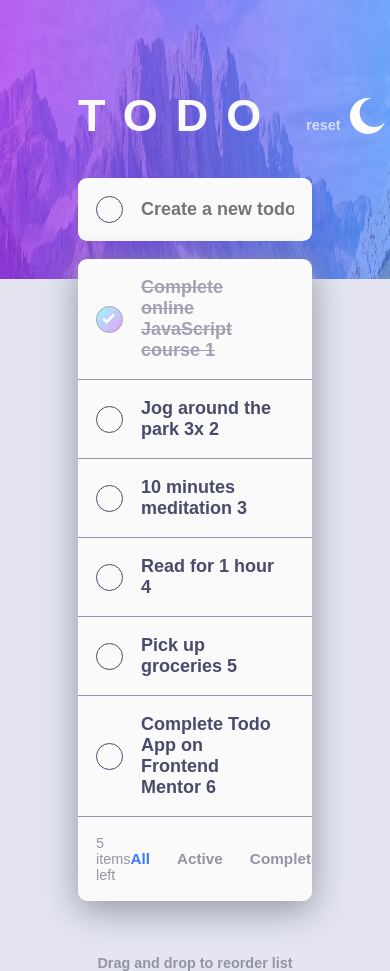
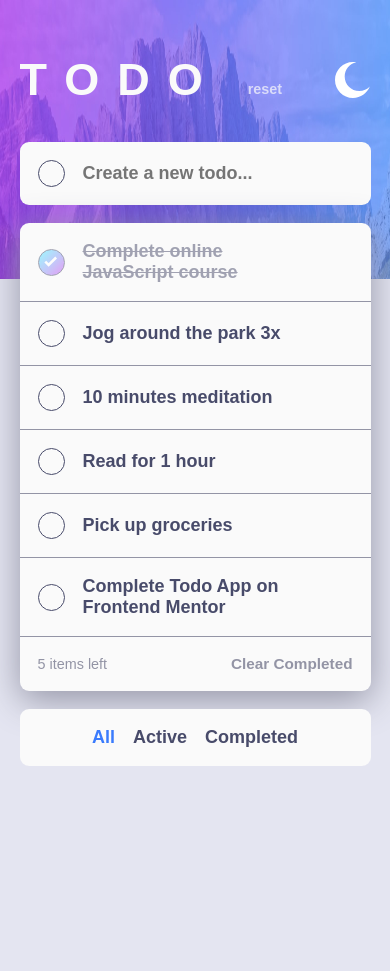
Before and after one commit to ackd151/todo-react, a React (Create React App) app: page / in a window 390 px wide. After the commit the page ends 844 px from the top, so only its background shows below. Built offline with nearby package versions, Linux system fonts and the light colour scheme.

Commit message:
Styling for small/mobile devices implemented. Still debugging image swap according to theme setting and screen size. Occasional component duplication bug on drag n drop still present - likely not worth the troubleshooting time for this trivial project..

```diff
--- a/src/App.css
+++ b/src/App.css
@@ -77,6 +77,7 @@ body {
   flex-direction: column;
   justify-content: center;
   align-items: center;
+  margin-bottom: 3rem;
 }
 
 .row-gap {
@@ -111,3 +112,16 @@ footer {
   color: var(--color-text-muted);
   font-size: 0.8rem;
 }
+
+@media screen and (max-width: 900px) {
+  main {
+    width: 80%;
+  }
+}
+
+@media screen and (max-width: 700px) {
+  main {
+    margin-top: 3rem;
+    width: 90%;
+  }
+}
--- a/src/App.js
+++ b/src/App.js
@@ -5,6 +5,8 @@ import Todos from "./Todos";
 
 import bgDeskLight from "./assets/bg-desktop-light.jpg";
 import bgDeskDark from "./assets/bg-desktop-dark.jpg";
+import bgMobileLight from "./assets/bg-mobile-light.jpg";
+import bgMobileDark from "./assets/bg-mobile-dark.jpg";
 
 import { getNewId } from "./utils/todoUtils";
 
@@ -13,20 +15,71 @@ import "./App.css";
 // Static dev-data
 import staticData from "./devData";
 
+// limit screen resize calls
+function debounce(fn, ms) {
+  let timer;
+  return (_) => {
+    clearTimeout(timer);
+    timer = setTimeout((_) => {
+      timer = null;
+      fn.apply(this, arguments);
+    }, ms);
+  };
+}
+
 function App() {
   /* THEME mgmt*/
-  const [theme, setTheme] = useState("light");
+  const [theme, setTheme] = useState(localStorage.getItem("theme") || "light");
+  useEffect(() => {
+    console.log(localStorage.getItem("theme"));
+    localStorage.setItem("theme", theme);
+  }, [theme]);
+  useEffect(() => {
+    setDocumentTheme(theme);
+  }, [theme]);
+
   const themeToggleHandler = () => {
     setTheme((prev) => {
-      // refactor when mechanism for responsive img/theme switch impl
       const newTheme = prev === "light" ? "dark" : "light";
+      localStorage.setItem("theme", newTheme);
+      bgImgSetter(screenType, newTheme);
       setDocumentTheme(newTheme);
       return newTheme;
     });
   };
 
+  const [bgImg, setBgImg] = useState(bgDeskLight);
+  const bgImgSetter = (screenType, theme) => {
+    setBgImg(() => {
+      if (theme === "light") {
+        // console.log("light");
+        return screenType === "desktop" ? bgDeskLight : bgMobileLight;
+      } else {
+        // console.log("dark");
+        return screenType === "desktop" ? bgDeskDark : bgMobileDark;
+      }
+    });
+  };
+
   const setDocumentTheme = (theme) =>
     (document.documentElement.className = theme);
+
+  // listen for resize
+  const [screenType, setScreenType] = useState(
+    window.innerWidth < 700 ? "mobile" : "desktop"
+  );
+  console.log(screenType);
+  useEffect(() => {
+    const debounceHandleResize = debounce(function handleResize() {
+      const newScreenType = window.innerWidth < 700 ? "mobile" : "desktop";
+      setScreenType(newScreenType);
+      bgImgSetter(newScreenType, theme);
+    }, 500);
+    window.addEventListener("resize", debounceHandleResize);
+    return (_) => {
+      window.removeEventListener("resize", debounceHandleResize);
+    };
+  });
   /** end - THEME mgmt */
 
   /** TODOS state mgmt */
@@ -87,6 +140,7 @@ function App() {
     });
   };
 
+  // Drag and drop callback
   const moveTodoHandler = useCallback(
     (draggedIndex, hoveredIndex) => {
       const draggedTodo = todosState[draggedIndex];
@@ -106,10 +160,7 @@ function App() {
   return (
     <div className='App'>
       <div className='app-bg'>
-        <img
-          src={theme === "dark" ? bgDeskDark : bgDeskLight}
-          alt='background'
-        />
+        <img src={bgImg} alt='background' />
       </div>
       <main className='app-content'>
         <Header
@@ -126,7 +177,9 @@ function App() {
           moveTodo={moveTodoHandler}
         />
       </main>
-      <footer>Drag and drop to reorder list</footer>
+      {screenType === "desktop" && (
+        <footer>Drag and drop to reorder list</footer>
+      )}
     </div>
   );
 }
--- /dev/null
+++ b/src/Filters.css
@@ -0,0 +1,31 @@
+.filters {
+  display: flex;
+  gap: 1.5rem;
+}
+
+.filter.selected {
+  color: var(--color-primary-blue);
+}
+
+.mobile-filters {
+  background-color: var(--color-todo-bg);
+  padding: 1rem;
+  display: none;
+  justify-content: center;
+  align-items: center;
+  border-radius: 0.5rem;
+}
+
+@media screen and (max-width: 900px) {
+  .filters {
+    gap: 1rem;
+  }
+}
+@media screen and (max-width: 700px) {
+  .desktop-filters {
+    display: none;
+  }
+  .mobile-filters {
+    display: flex;
+  }
+}
--- /dev/null
+++ b/src/Filters.jsx
@@ -0,0 +1,33 @@
+import React from "react";
+
+import "./Filters.css";
+
+const Filters = ({ displayClass, filter, onFilterSelect }) => {
+  return (
+    <div className={`filters ${displayClass}`}>
+      <button
+        className={`filter ${filter === "all" ? "selected" : ""}`}
+        value={"all"}
+        onClick={() => onFilterSelect("all")}
+      >
+        All
+      </button>
+      <button
+        className={`filter ${filter === "active" ? "selected" : ""}`}
+        value={"active"}
+        onClick={() => onFilterSelect("active")}
+      >
+        Active
+      </button>
+      <button
+        className={`filter ${filter === "completed" ? "selected" : ""}`}
+        value={"completed"}
+        onClick={() => onFilterSelect("completed")}
+      >
+        Completed
+      </button>
+    </div>
+  );
+};
+
+export default Filters;
--- a/src/Todo.css
+++ b/src/Todo.css
@@ -12,6 +12,7 @@
   display: flex;
   align-items: center;
   gap: 1rem;
+  margin-right: 1rem;
 }
 .todo-item:hover {
   cursor: pointer;
--- a/src/Todo.jsx
+++ b/src/Todo.jsx
@@ -43,9 +43,7 @@ const Todo = ({ todo, idx, onCheck, onDelete, moveTodo }) => {
     <div className='todo-item' ref={dragDropRef}>
       <div className={`todo-content ${todo.complete ? "complete" : ""}`}>
         <Checkbox checked={todo.complete} onCheck={onCheck} />
-        <p onClick={onCheck}>
-          {todo.content} {todo.id}
-        </p>
+        <p onClick={onCheck}>{todo.content}</p>
       </div>
       <DeleteIcon
         className='delete-icon'
--- a/src/Todos.jsx
+++ b/src/Todos.jsx
@@ -3,6 +3,7 @@ import { DndProvider } from "react-dnd";
 import { HTML5Backend } from "react-dnd-html5-backend";
 import Todo from "./Todo";
 import TodosStatus from "./TodosStatus";
+import Filters from "./Filters";
 import { calculateItemsLeft } from "./utils/todoUtils";
 
 import "./Todos.css";
@@ -26,6 +27,7 @@ const Todos = ({ todos, onCheck, onDelete, onClear, moveTodo }) => {
       : `${numLeft} item${numLeft !== 1 ? "s" : ""} left`;
 
   return (
+    <React.Fragment>
       <div className='todos-block'>
         <DndProvider backend={HTML5Backend}>
           {/* must be a better way... (to filter)*/}
@@ -56,6 +58,12 @@ const Todos = ({ todos, onCheck, onDelete, onClear, moveTodo }) => {
           onClear={onClear}
         />
       </div>
+      <Filters
+        displayClass='mobile-filters'
+        filter={filter}
+        onFilterSelect={filterSelectHandler}
+      />
+    </React.Fragment>
   );
 };
 
--- a/src/TodosStatus.css
+++ b/src/TodosStatus.css
@@ -16,12 +16,3 @@
   font-size: 0.8rem;
   font-weight: 500;
 }
-
-.filters {
-  display: flex;
-  gap: 1.5rem;
-}
-
-.filter.selected {
-  color: var(--color-primary-blue);
-}
--- a/src/TodosStatus.jsx
+++ b/src/TodosStatus.jsx
@@ -1,4 +1,5 @@
 import React from "react";
+import Filters from "./Filters";
 
 import "./TodosStatus.css";
 
@@ -6,29 +7,11 @@ const TodosStatus = ({ counter, onFilterSelect, filter, onClear }) => {
   return (
     <div className='todos-status-block'>
       <p className='items-left'>{counter}</p>
-      <div className='filters'>
-        <button
-          className={`filter ${filter === "all" ? "selected" : ""}`}
-          value={"all"}
-          onClick={() => onFilterSelect("all")}
-        >
-          All
-        </button>
-        <button
-          className={`filter ${filter === "active" ? "selected" : ""}`}
-          value={"active"}
-          onClick={() => onFilterSelect("active")}
-        >
-          Active
-        </button>
-        <button
-          className={`filter ${filter === "completed" ? "selected" : ""}`}
-          value={"completed"}
-          onClick={() => onFilterSelect("completed")}
-        >
-          Completed
-        </button>
-      </div>
+      <Filters
+        filter={filter}
+        onFilterSelect={onFilterSelect}
+        displayClass={"desktop-filters"}
+      />
       <div className='clear'>
         <button value={"clear"} onClick={onClear}>
           Clear Completed
```
Lines whose indentation alone changed are shown as unchanged.
